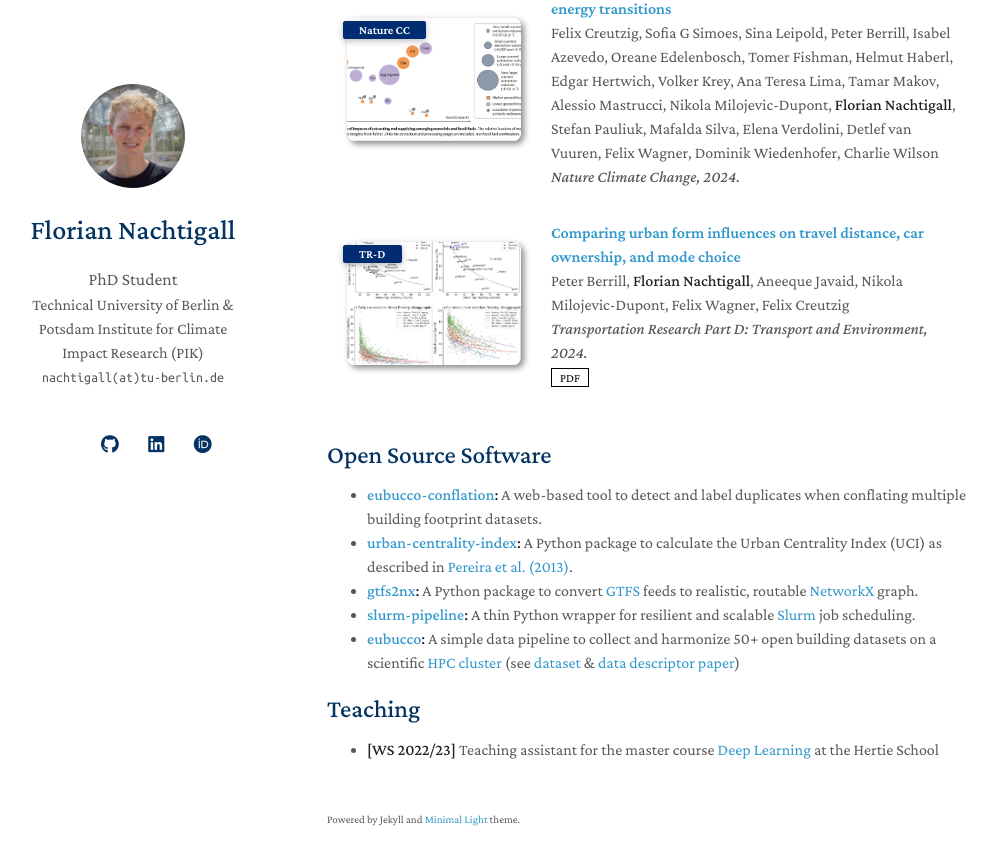
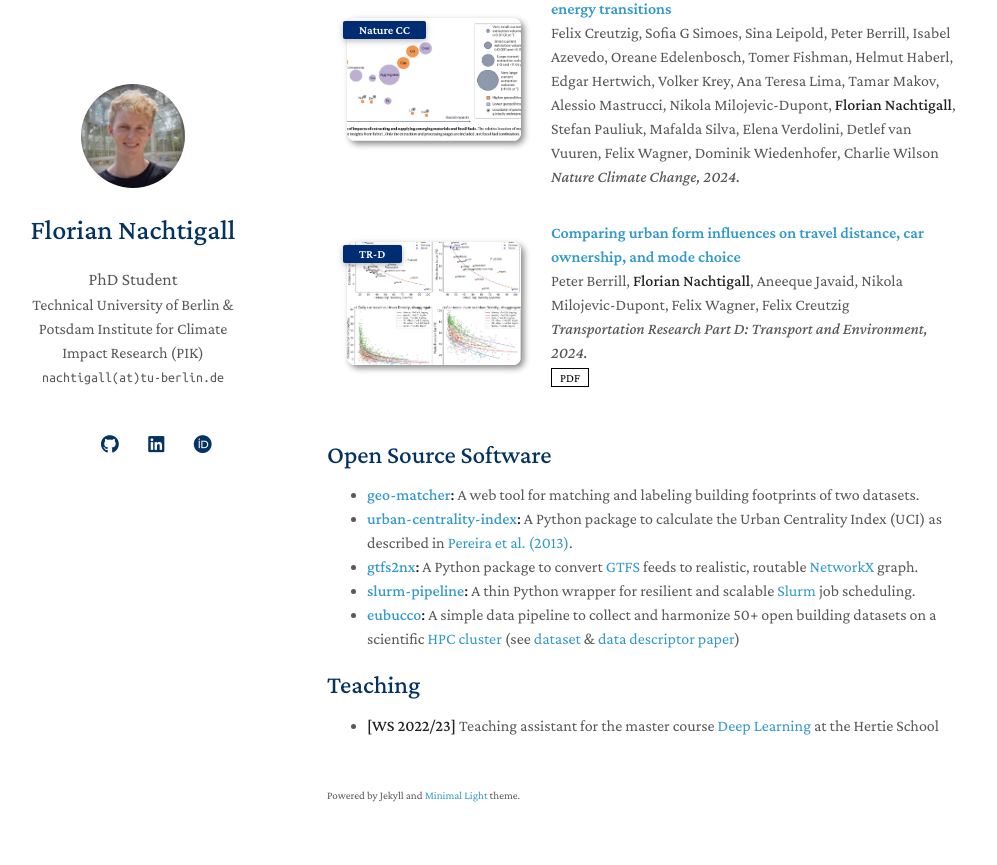
Before and after one commit to FlorianNachtigall/floriannachtigall.github.io, a Jekyll site: the page built from index.md, in a window 1280 px wide and 900 px high, scrolled down 2256 px. Shown: the top 865 px of the window, without its empty margins (143-1140 px from the left). Built offline with Jekyll 4.4.1, drawn with Linux system fonts in a browser that asks for light colours; nearby versions of some CDN libraries; a style sheet for code colours, icons or effects is not loaded; our own code applies the rules of GitHub Pages for plain Markdown files.

Commit message:
Update url of geo-matcher repo after renaming

```diff
--- a/index.md
+++ b/index.md
@@ -26,7 +26,7 @@ Alongside my academic work, I am available for freelance and contract work relat
 
 ## Open Source Software
 
-- **[eubucco-conflation](https://github.com/ai4up/eubucco-conflation):** A web-based tool to detect and label duplicates when conflating multiple building footprint datasets.
+- **[geo-matcher](https://github.com/ai4up/geo-matcher):** A web tool for matching and labeling building footprints of two datasets.
 - **[urban-centrality-index](https://github.com/ai4up/urban-centrality-index):** A Python package to calculate the Urban Centrality Index (UCI) as described in [Pereira et al. (2013)](https://www.doi.org/10.1111/gean.12002).
 - **[gtfs2nx](https://github.com/ai4up/gtfs2nx):** A Python package to convert [GTFS](https://developers.google.com/transit/gtfs/) feeds to realistic, routable [NetworkX](https://github.com/networkx/networkx) graph.
 - **[slurm-pipeline](https://github.com/ai4up/slurm-pipeline):** A thin Python wrapper for resilient and scalable [Slurm](https://slurm.schedmd.com/documentation.html) job scheduling.
```
